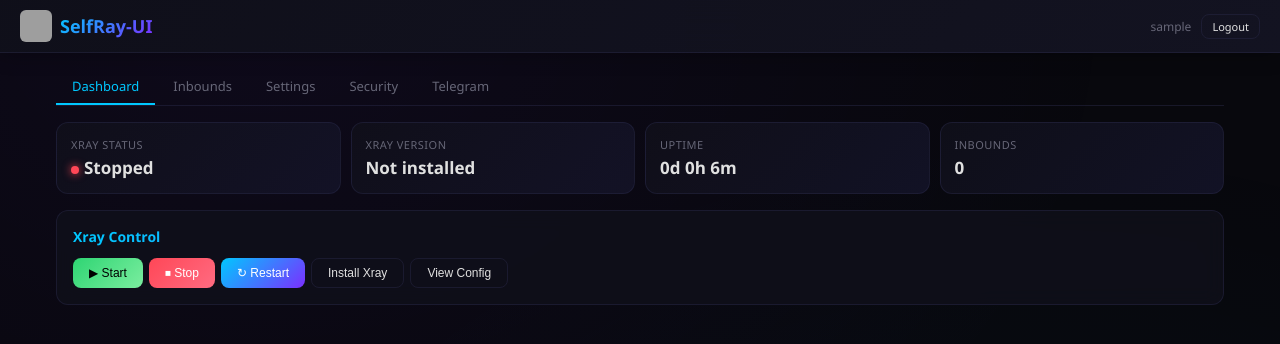
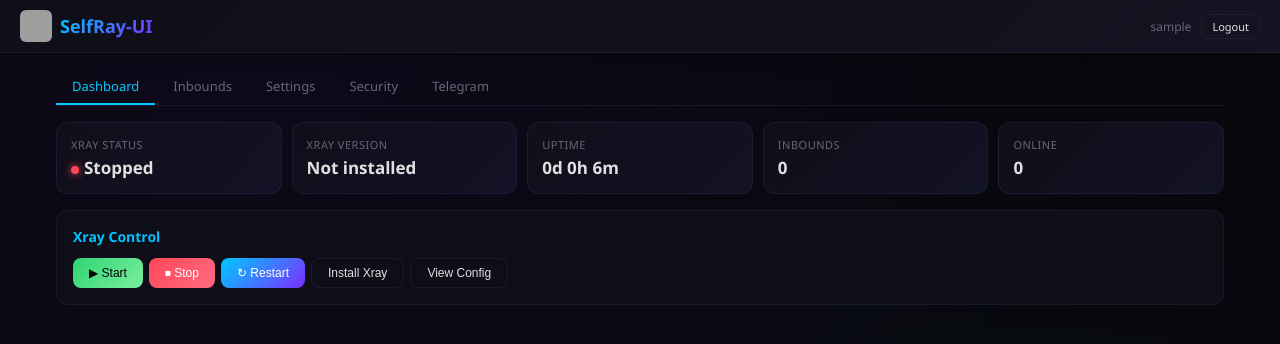
Before and after one commit to SelfC0de/SelfRay-UI, a FastAPI app: page /panel in a window 1280 px wide. Shown: the top 344 px of the page. Run offline with FastAPI, Linux system fonts and the light colour scheme; the visitor is signed in with stand-in values (Sample User, id 1); data that the repository does not hold is empty; grey boxes are pictures that could not be loaded.

Commit message:
xray v26.x: online users, remove allowInsecure

```diff
--- a/app/main.py
+++ b/app/main.py
@@ -222,10 +222,11 @@ def generate_xray_config():
 
     config = {
         "log": {"loglevel": log_level},
-        "api": {"tag": "api", "services": ["StatsService"]},
+        "api": {"tag": "api", "services": ["StatsService", "HandlerService"]},
         "stats": {},
         "policy": {
-            "system": {"statsInboundUplink": True, "statsInboundDownlink": True}
+            "levels": {"0": {"statsUserUplink": True, "statsUserDownlink": True}},
+            "system": {"statsInboundUplink": True, "statsInboundDownlink": True, "statsOutboundUplink": True, "statsOutboundDownlink": True}
         },
         "inbounds": [
             {
@@ -353,11 +354,101 @@ async def _auto_disable_loop():
     while True:
         try:
             await asyncio.sleep(60)
+            _sync_traffic_from_xray()
             _check_and_disable_clients()
         except asyncio.CancelledError:
             break
         except Exception as e:
             logger.error(f"Auto-disable error: {e}")
+
+
+def _xray_api_stats(pattern="", reset=True):
+    api_port = int(get_setting("xray_api_port", "10085"))
+    try:
+        cmd = [str(XRAY_BIN), "api", "stats", f"--server=127.0.0.1:{api_port}"]
+        if pattern:
+            cmd.extend(["-pattern", pattern])
+        if reset:
+            cmd.append("-reset")
+        r = subprocess.run(cmd, capture_output=True, text=True, timeout=10)
+        if r.returncode != 0:
+            return {}
+        result = {}
+        current_name = ""
+        for line in r.stdout.strip().split("\n"):
+            line = line.strip()
+            if line.startswith("stat: <"):
+                continue
+            if line.startswith("name:"):
+                current_name = line.split('"')[1] if '"' in line else ""
+            elif line.startswith("value:") and current_name:
+                try:
+                    val = int(line.split(":")[1].strip())
+                    result[current_name] = val
+                except:
+                    pass
+                current_name = ""
+        return result
+    except Exception as e:
+        logger.debug(f"Xray stats error: {e}")
+        return {}
+
+
+def _xray_api_online():
+    api_port = int(get_setting("xray_api_port", "10085"))
+    try:
+        r = subprocess.run(
+            [str(XRAY_BIN), "api", "stats", f"--server=127.0.0.1:{api_port}", "-pattern", "user>>>", "-reset=false"],
+            capture_output=True, text=True, timeout=10
+        )
+        if r.returncode != 0:
+            return []
+        online = set()
+        current_name = ""
+        for line in r.stdout.strip().split("\n"):
+            line = line.strip()
+            if line.startswith("name:") and "user>>>" in line and ">>>traffic>>>" in line:
+                parts = line.split(">>>")
+                if len(parts) >= 2:
+                    email = parts[1]
+                    online.add(email)
+        return list(online)
+    except:
+        return []
+
+
+def _sync_traffic_from_xray():
+    if not is_xray_running():
+        return
+    stats = _xray_api_stats("user>>>", reset=True)
+    if not stats:
+        return
+    traffic = {}
+    for name, value in stats.items():
+        parts = name.split(">>>")
+        if len(parts) == 4 and parts[0] == "user" and parts[2] == "traffic":
+            email = parts[1]
+            direction = parts[3]
+            if email not in traffic:
+                traffic[email] = {"up": 0, "down": 0}
+            if direction == "uplink":
+                traffic[email]["up"] = value
+            elif direction == "downlink":
+                traffic[email]["down"] = value
+    if not traffic:
+        return
+    try:
+        conn = get_db()
+        for email, data in traffic.items():
+            if data["up"] > 0 or data["down"] > 0:
+                conn.execute(
+                    "UPDATE clients SET upload=upload+?, download=download+? WHERE email=?",
+                    (data["up"], data["down"], email)
+                )
+        conn.commit()
+        conn.close()
+    except Exception as e:
+        logger.error(f"Traffic sync error: {e}")
 
 
 def _check_and_disable_clients():
@@ -473,12 +564,15 @@ async def api_status(request: Request, user: str = Depends(get_current_user)):
         server_ip = _get_server_ip(request)
     except:
         server_ip = ""
+    online = _xray_api_online() if is_xray_running() else []
     return {
         "xray_running": is_xray_running(),
         "xray_installed": XRAY_BIN.exists(),
         "pid": xray_process.pid if is_xray_running() else None,
         "uptime": uptime,
-        "server_ip": server_ip
+        "server_ip": server_ip,
+        "online_users": online,
+        "online_count": len(online)
     }
 
 
@@ -802,7 +896,6 @@ class InboundCreate(BaseModel):
     tls_key_file: str = ""
     tls_alpn: str = "h2,http/1.1"
     tls_fingerprint: str = "chrome"
-    tls_allow_insecure: bool = False
     # Reality
     reality_dest: str = "google.com:443"
     reality_server_names: str = "google.com"
@@ -1148,8 +1241,7 @@ def _build_stream_settings(data: InboundCreate) -> dict:
         tls = {
             "serverName": data.tls_server_name,
             "alpn": [a.strip() for a in data.tls_alpn.split(",") if a.strip()],
-            "fingerprint": data.tls_fingerprint,
-            "allowInsecure": data.tls_allow_insecure
+            "fingerprint": data.tls_fingerprint
         }
         if data.tls_cert_file and data.tls_key_file:
             tls["certificates"] = [{"certificateFile": data.tls_cert_file, "keyFile": data.tls_key_file}]
--- a/app/templates/panel.html
+++ b/app/templates/panel.html
@@ -119,6 +119,7 @@ a{color:var(--accent);text-decoration:none}a:hover{text-decoration:underline}
         <div class="si"><div class="lb">Xray Version</div><div class="vl" id="xr-ver">—</div></div>
         <div class="si"><div class="lb">Uptime</div><div class="vl" id="xr-up">—</div></div>
         <div class="si"><div class="lb">Inbounds</div><div class="vl" id="xr-ib">—</div></div>
+        <div class="si"><div class="lb">Online</div><div class="vl" id="xr-online">—</div></div>
     </div>
     <div class="card">
         <h3>Xray Control</h3>
@@ -400,8 +401,8 @@ a{color:var(--accent);text-decoration:none}a:hover{text-decoration:underline}
         </div>
         <div class="fr">
             <div class="fg"><label>ALPN</label><input type="text" id="ib-tls-alpn" value="h2,http/1.1"></div>
-            <div class="fg"><label class="cb" style="margin-top:16px"><input type="checkbox" id="ib-tls-insec"> Allow Insecure</label></div>
         </div>
+        <p style="font-size:10px;color:#e74c3c;margin:4px 0">⚠ allowInsecure removed — deprecated in Xray v26.2.6, disabled after June 2026. Use valid certificates.</p>
         <div class="fr">
             <div class="fg"><label>Certificate File Path</label><input type="text" id="ib-tls-cert" placeholder="/path/to/fullchain.pem"></div>
             <div class="fg"><label>Key File Path</label><input type="text" id="ib-tls-key" placeholder="/path/to/privkey.pem"></div>
@@ -538,7 +539,7 @@ document.querySelectorAll('.tab').forEach(t=>t.addEventListener('click',()=>{
     if(t.dataset.tab==='inbounds')loadIb();if(t.dataset.tab==='settings')loadSets();
 }));
 
-let serverIP='';
+let serverIP='',onlineUsers=[];
 async function loadSt(){
     try{
         const s=await api('/api/status');
@@ -547,6 +548,10 @@ async function loadSt(){
             el.innerHTML=s.xray_running?'<span class="dot dot-g"></span>Running ('+s.pid+')':'<span class="dot dot-r"></span>Stopped';
             document.getElementById('xr-up').textContent=fmtUp(s.uptime);
             if(s.server_ip)serverIP=s.server_ip;
+            onlineUsers=s.online_users||[];
+            const oc=s.online_count||0;
+            const oel=document.getElementById('xr-online');
+            oel.innerHTML=oc>0?'<span style="color:#2ecc71;font-weight:600">'+oc+'</span>':'0';
         }
     }catch(e){console.error('Status load error:',e)}
     try{
@@ -591,8 +596,10 @@ async function loadIb(){
                     tf+='<div style="background:'+clr+';height:100%;border-radius:3px;width:'+pct.toFixed(1)+'%;transition:width .3s"></div></div>';
                     tf+='<div style="font-size:10px;color:var(--muted);margin-top:2px">Осталось: '+fmtB(left)+' ('+pct.toFixed(0)+'%)</div>';
                 }else tf='<span style="font-size:11px;color:var(--muted)">↑'+fmtB(c.upload||0)+' ↓'+fmtB(c.download||0)+' / ∞</span>';
+                const isOn=onlineUsers.includes(c.email);
                 h+='<tr><td>'+c.email+'</td><td style="font-family:monospace;font-size:11px" title="'+c.uuid+'">'+c.uuid.substring(0,12)+'...</td>';
-                h+='<td>'+(c.flow||'—')+'</td><td>'+tf+'</td><td><span class="badge '+(c.enabled?'b-on':'b-off')+'">'+(c.enabled?'ON':'OFF')+'</span></td>';
+                h+='<td>'+(c.flow||'—')+'</td><td>'+tf+'</td>';
+                h+='<td><span class="dot '+(isOn?'dot-g':'dot-r')+'" style="margin-right:4px"></span>'+(isOn?'<span style="color:#2ecc71;font-size:11px">Online</span>':'')+'<span class="badge '+(c.enabled?'b-on':'b-off')+'" style="margin-left:4px">'+(c.enabled?'ON':'OFF')+'</span></td>';
                 h+='<td class="bg"><button class="btn btn-sm btn-p" onclick="showLink(\''+c.id+'\')">Link</button>';
                 h+='<button class="btn btn-sm btn-o" onclick="renameCl(\''+c.id+'\',\''+c.email.replace(/'/g,"\\'")+'\')">Rename</button>';
                 h+='<button class="btn btn-sm btn-o" onclick="copySub(\''+c.id+'\')">Sub</button>';
@@ -632,7 +639,7 @@ function getIbBody(){
         h2_host:document.getElementById('ib-h2-host').value,httpupgrade_path:document.getElementById('ib-hu-path').value,
         httpupgrade_host:document.getElementById('ib-hu-host').value,tls_server_name:document.getElementById('ib-tls-sni').value,
         tls_fingerprint:document.getElementById('ib-tls-fp').value,tls_alpn:document.getElementById('ib-tls-alpn').value,
-        tls_allow_insecure:document.getElementById('ib-tls-insec').checked,tls_cert_file:document.getElementById('ib-tls-cert').value,
+        tls_cert_file:document.getElementById('ib-tls-cert').value,
         tls_key_file:document.getElementById('ib-tls-key').value,reality_dest:document.getElementById('ib-r-dest').value,
         reality_server_names:document.getElementById('ib-r-sni').value,reality_private_key:document.getElementById('ib-r-priv').value,
         reality_public_key:document.getElementById('ib-r-pub').value,reality_short_ids:document.getElementById('ib-r-sid').value,
@@ -682,7 +689,6 @@ async function editIb(id){
     document.getElementById('ib-tls-sni').value=ts.serverName||'';
     document.getElementById('ib-tls-fp').value=ts.fingerprint||'chrome';
     document.getElementById('ib-tls-alpn').value=(ts.alpn||[]).join(',');
-    document.getElementById('ib-tls-insec').checked=!!ts.allowInsecure;
     const ws=st.wsSettings||{};const grpc=st.grpcSettings||{};const h2=st.httpSettings||{};const hu=st.httpupgradeSettings||{};const tcp=st.tcpSettings||{};const xh=st.xhttpSettings||{};
     document.getElementById('ib-ws-path').value=ws.path||'/ws';
     document.getElementById('ib-ws-host').value=(ws.headers||{}).Host||'';
```
